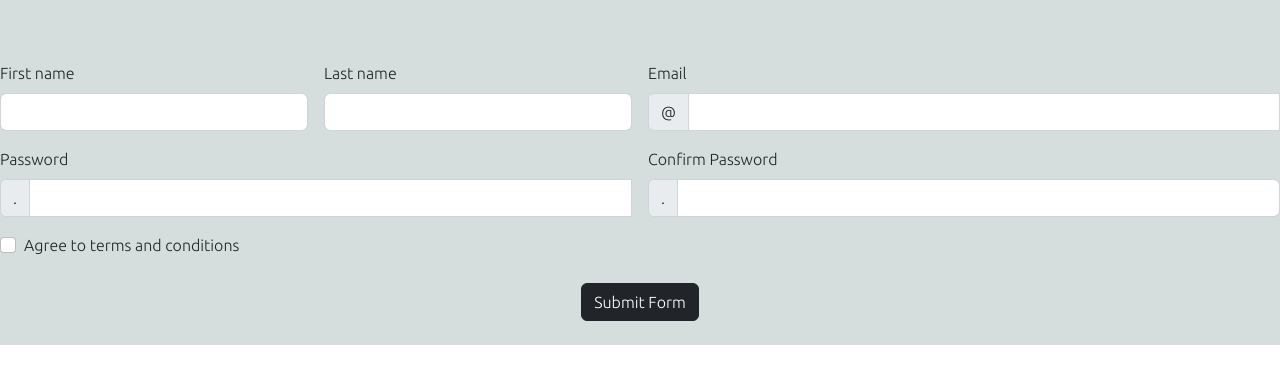
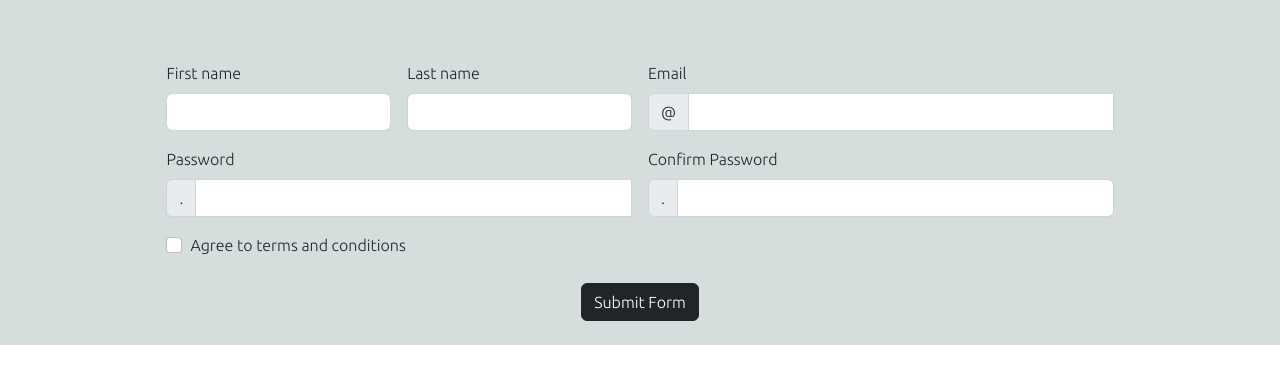
Before and after one commit to coTechno/Module_6_Test, a plain HTML site: page index.html in a window 1280 px wide. Shown: the part 90-474 px from the top of the page. Drawn offline with nearby package versions, Linux system fonts and the light colour scheme.

Commit message:
Update index.css

```diff
--- a/index.css
+++ b/index.css
@@ -16,8 +16,8 @@ section{
     padding: 10px;
 	color: #fff;
 }
-#signup-form-id{
-	padding: 0 10%;
+#reg-form-id{
+	padding: 0 13%;
 }
 .valid-feedback, .invalid-feedback{
 	display: none;
```
